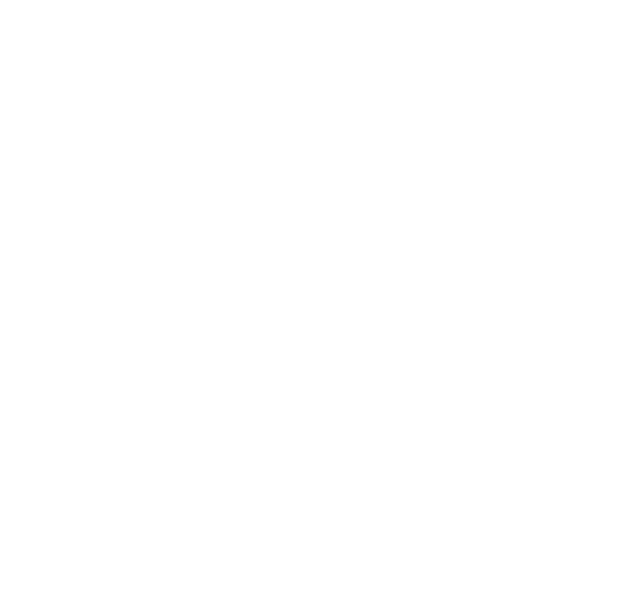
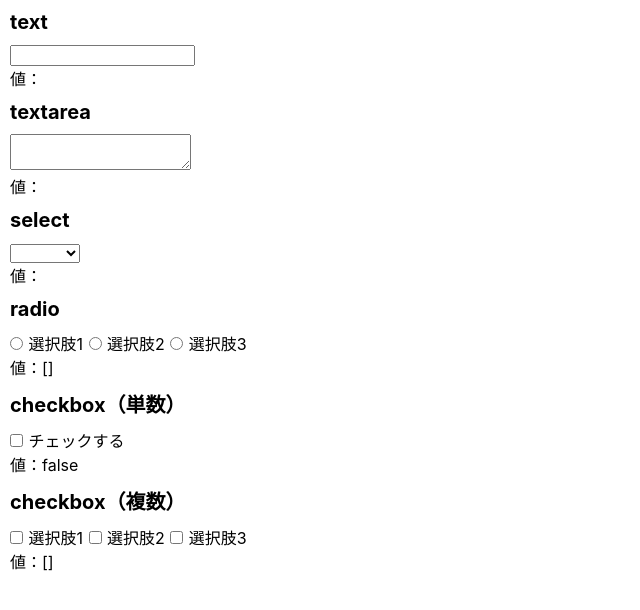
Before and after one commit to funteractive/vmodel-maniax, a Nuxt app: page /v-model in a window 1280 px wide. Before the commit this address had no page. Shown: the top 610 px of the page, without its empty margins (0-640 px from the left). Built offline with nearby package versions, Linux system fonts and the light colour scheme.

Commit message:
basicなv-modelの使い方

```diff
--- a/layouts/default.vue
+++ b/layouts/default.vue
@@ -1,5 +1,5 @@
 <template>
-  <div>
+  <div class="container">
     <nuxt />
   </div>
 </template>
@@ -52,4 +52,8 @@
   color: #fff;
   background-color: #35495e;
 }
+
+.container {
+  padding: 10px;
+}
 </style>
--- /dev/null
+++ b/pages/v-model.vue
@@ -0,0 +1,92 @@
+<template>
+  <div>
+    <div class="row">
+      <h1 class="heading">text</h1>
+      <input v-model="textValue" type="text" />
+      <p>値：{{ textValue }}</p>
+    </div>
+    <div class="row">
+      <h1 class="heading">textarea</h1>
+      <textarea v-model="textAreaValue" />
+      <p>値：{{ textAreaValue }}</p>
+    </div>
+    <div class="row">
+      <h1 class="heading">select</h1>
+      <select v-model="selectValue">
+        <option>選択肢1</option>
+        <option>選択肢2</option>
+        <option>選択肢3</option>
+      </select>
+      <p>値：{{ selectValue }}</p>
+    </div>
+    <div class="row">
+      <h1 class="heading">radio</h1>
+      <label>
+        <input v-model="radioValue" type="radio" value="選択肢1" />
+        選択肢1
+      </label>
+      <label>
+        <input v-model="radioValue" type="radio" value="選択肢2" />
+        選択肢2
+      </label>
+      <label>
+        <input v-model="radioValue" type="radio" value="選択肢3" />
+        選択肢3
+      </label>
+      <p>値：{{ radioValue }}</p>
+    </div>
+    <div class="row">
+      <h1 class="heading">checkbox（単数）</h1>
+      <label>
+        <input
+          v-model="singleCheckboxValue"
+          type="checkbox"
+          value="チェックする"
+        />
+        チェックする
+      </label>
+      <p>値：{{ singleCheckboxValue }}</p>
+    </div>
+    <div class="row">
+      <h1 class="heading">checkbox（複数）</h1>
+      <label>
+        <input v-model="checkboxValue" type="checkbox" value="選択肢1" />
+        選択肢1
+      </label>
+      <label>
+        <input v-model="checkboxValue" type="checkbox" value="選択肢2" />
+        選択肢2
+      </label>
+      <label>
+        <input v-model="checkboxValue" type="checkbox" value="選択肢3" />
+        選択肢3
+      </label>
+      <p>値：{{ checkboxValue }}</p>
+    </div>
+  </div>
+</template>
+
+<script lang="ts">
+export default {
+  data() {
+    return {
+      textValue: '',
+      textAreaValue: '',
+      selectValue: '',
+      radioValue: [],
+      singleCheckboxValue: false,
+      checkboxValue: []
+    }
+  }
+}
+</script>
+
+<style scoped>
+.row {
+  margin-bottom: 10px;
+}
+.heading {
+  font-size: 20px;
+  margin-bottom: 10px;
+}
+</style>
```
